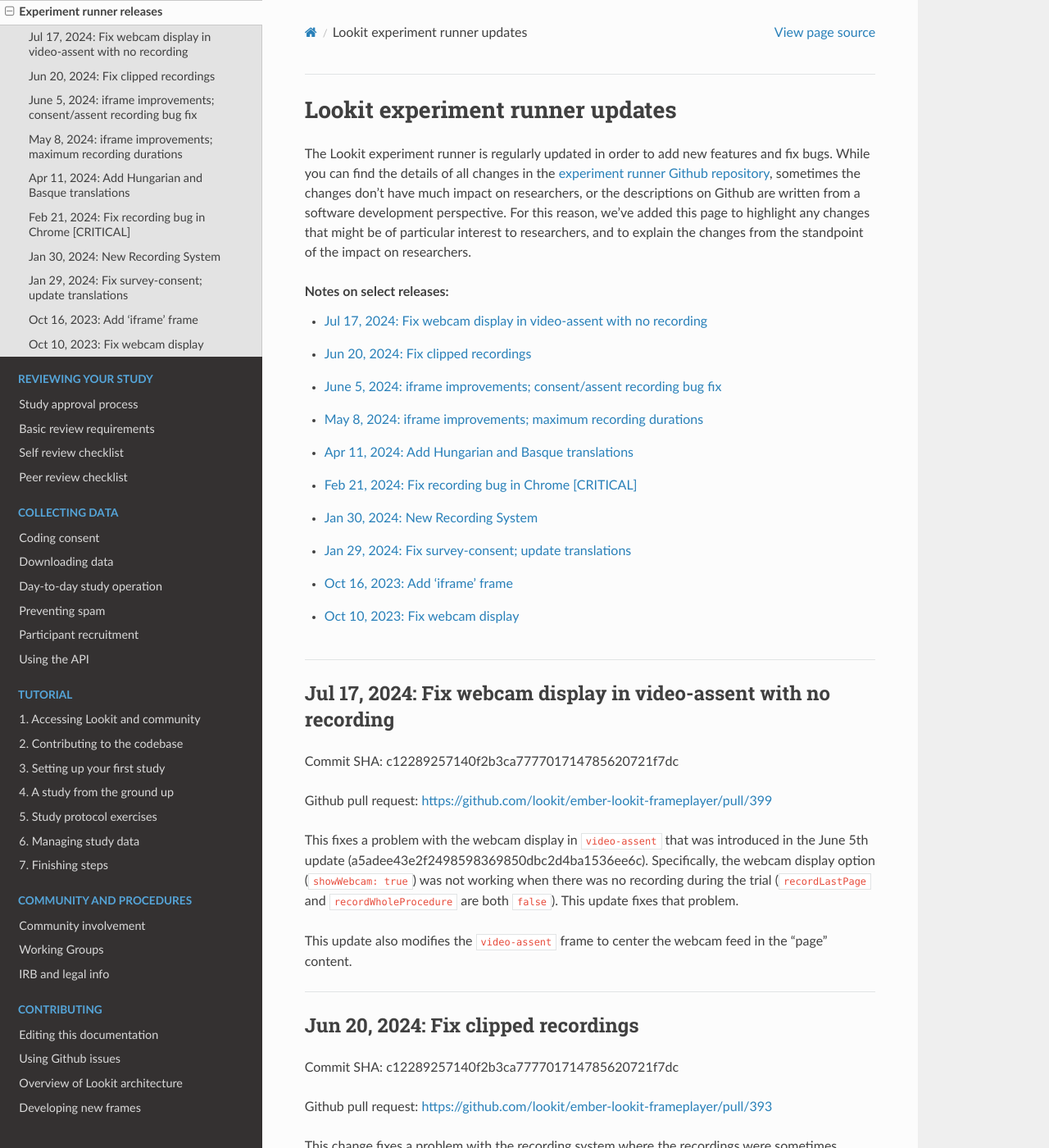
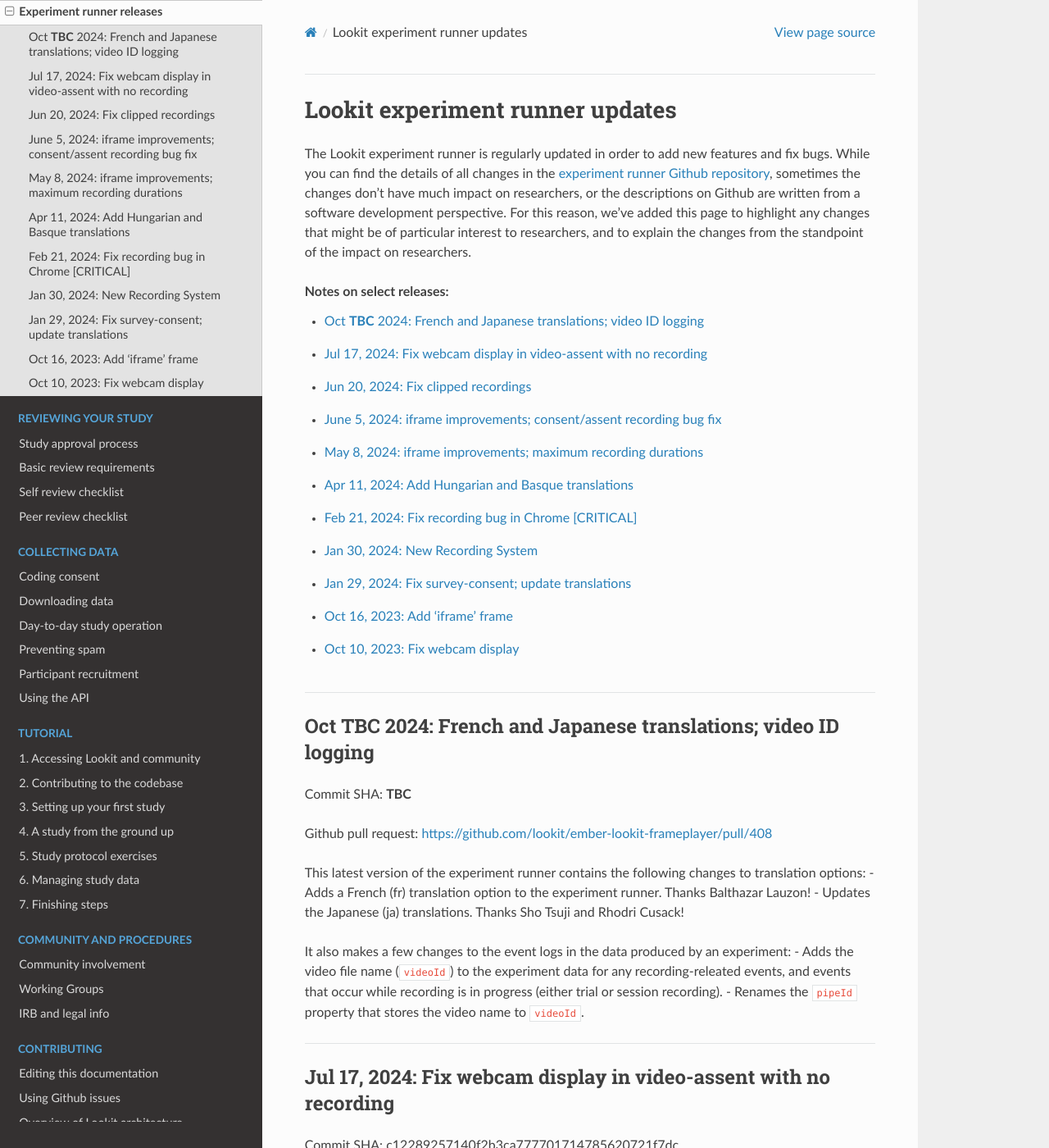
Before and after one commit to lookit/lookit-docs, a Sphinx documentation site: the page built from docs/source/researchers-runner-releases.rst, in a window 1280 px wide and 1400 px high. Shown: the whole window at 82% size. Built offline with Sphinx 7.4.7 and the Read the Docs theme 2.0.0, drawn with Linux system fonts in a browser that asks for light colours.

Commit message:
add an experiment runner release update for the fr/ja translations and video ID logs

```diff
--- a/docs/source/researchers-runner-releases.rst
+++ b/docs/source/researchers-runner-releases.rst
@@ -10,6 +10,23 @@
    :depth: 1
    :local:
    :backlinks: none
+
+----
+
+Oct **TBC** 2024: French and Japanese translations; video ID logging
+------------------------------------------------------------------------
+
+Commit SHA: **TBC**
+
+Github pull request: https://github.com/lookit/ember-lookit-frameplayer/pull/408
+
+This latest version of the experiment runner contains the following changes to translation options:
+- Adds a French (fr) translation option to the experiment runner. Thanks Balthazar Lauzon!
+- Updates the Japanese (ja) translations. Thanks Sho Tsuji and Rhodri Cusack!
+
+It also makes a few changes to the event logs in the data produced by an experiment:
+- Adds the video file name (``videoId``) to the experiment data for any recording-releated events, and events that occur while recording is in progress (either trial or session recording).
+- Renames the ``pipeId`` property that stores the video name to ``videoId``.
 
 ----
 
```
